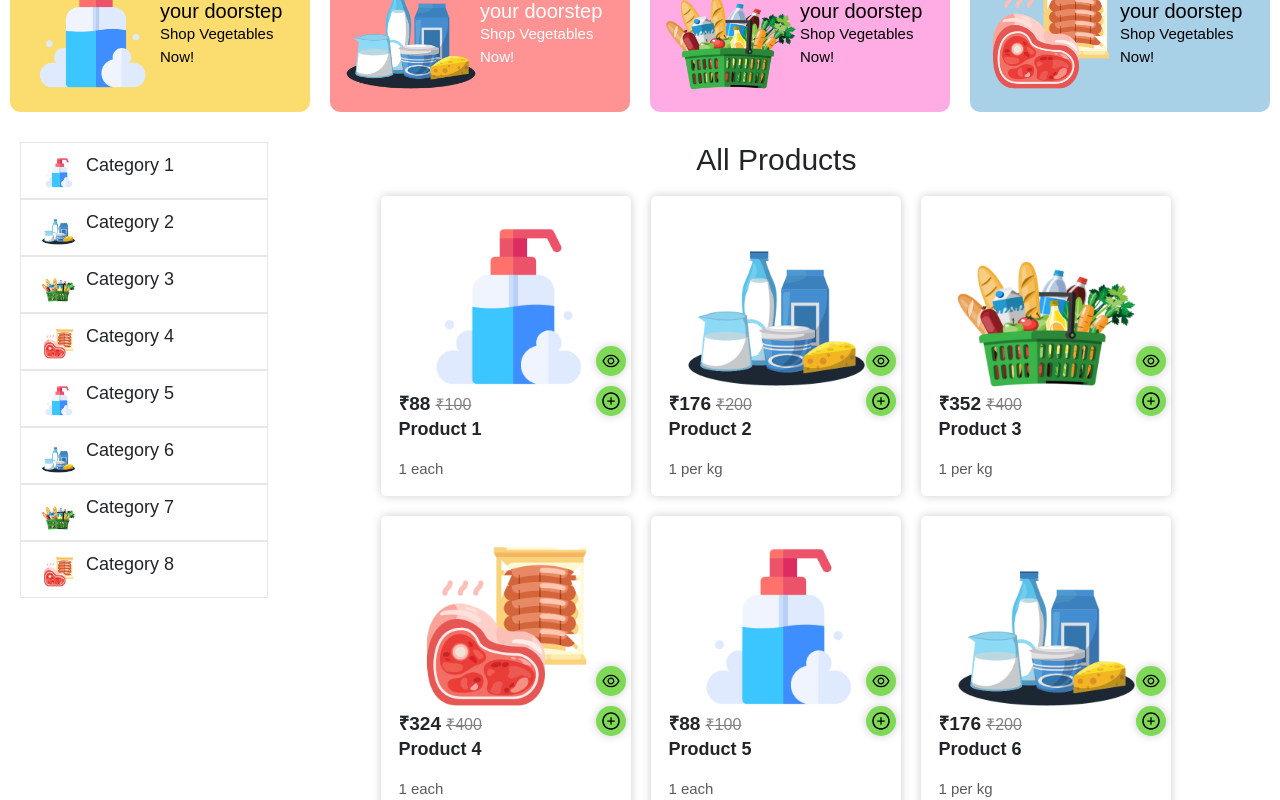
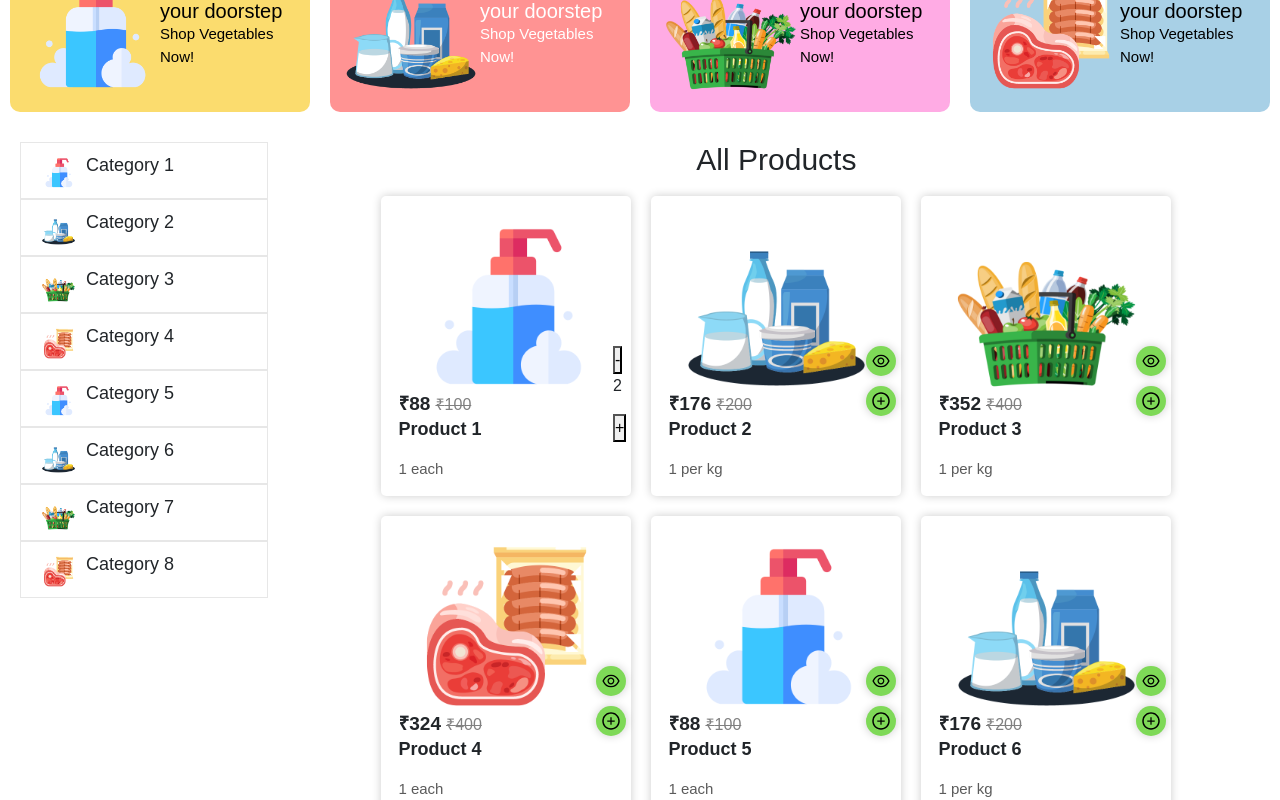
Before and after one commit to allenlopes/AaplaKirana, a React (Create React App) app: page / in a window 1280 px wide. Both pictures are taken after a click on the icon 611 px from the left and 1207 px from the top of the page. Shown: the part 807-1607 px from the top of the page. Built offline with nearby package versions, Linux system fonts and the light colour scheme.

Commit message:
In src/components/Product/AllProductCard.js file modified

```diff
--- a/src/components/Product/AllProductCard.js
+++ b/src/components/Product/AllProductCard.js
@@ -6,7 +6,7 @@ import './AllProductCard.css'
 const AllProductCard = ({ data }) => {
 
   const [show, setShow] = useState(false)
-  const [qty, setqty] = useState(1)
+  const [qty, setqty] = useState(2)
   return (
     <div className="product">
       <div className="s1">
@@ -26,11 +26,24 @@ const AllProductCard = ({ data }) => {
         <p>{data.counttype}</p>
       </div>
       {
-      show ? <></> //If show is true then it shows nothing, else the div part is executed.
+      show ?          //If show is true then it shows nothing, else the div part is executed.
+        <div className='addbtn'>
+          <div className='qty'>
+            <button onClick={() =>
+            {
+            if(qty>1)
+            {
+              setqty(qty-1)
+            }
+            }}>-</button>
+            <p>{qty}</p>
+            <button onClick={() => setqty(qty+1)}>+</button>
+          </div>
+        </div>
       :
         <div className="addbtn">
           <AiOutlineEye />
-          <AiOutlinePlusCircle />
+          <AiOutlinePlusCircle onClick={() => setShow(true)}/>
         </div>
       }
 
```
